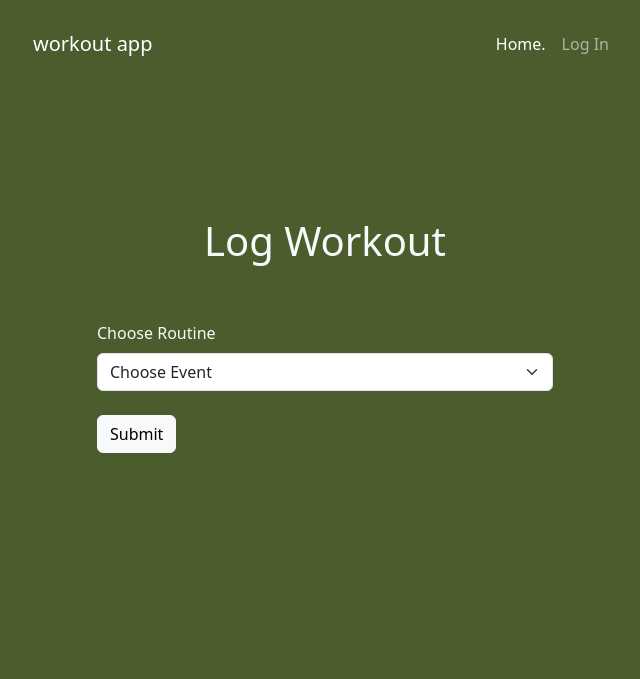
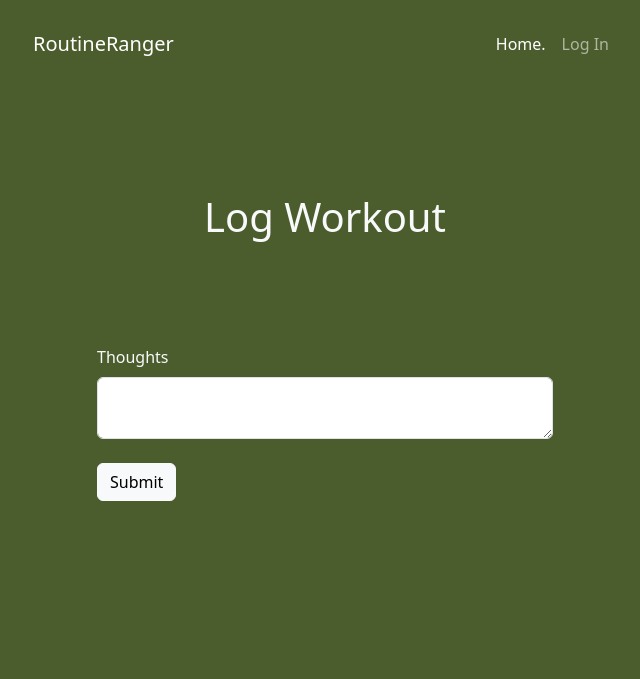
Before and after one commit to fredschuck/Routine_Ranger, a Flask app: page /log in a window 1280 px wide. Shown: the top 679 px of the page, without its empty margins (315-955 px from the left). Run offline with Flask 3, Linux system fonts and the light colour scheme.

Commit message:
Changed app brand name in navbar

```diff
--- a/templates/_layout.html
+++ b/templates/_layout.html
@@ -14,7 +14,7 @@
                     <nav class="navbar navbar-expand-sm" data-bs-theme="dark">
                         <div class="container-fluid">
                             <div>
-                                <a class="navbar-brand" href="/">workout app</a>
+                                <a class="navbar-brand" href="/">RoutineRanger</a>
                                 <button class="navbar-toggler navbar-dark" id="dropdown" type="button" data-bs-toggle="collapse" data-bs-target="#navbarNavAltMarkup" aria-controls="navbarNavAltMarkup" aria-expanded="false" aria-label="Toggle navigation">
                                     <span class="navbar-toggler-icon"></span>
                                 </button>
@@ -31,5 +31,6 @@
             </footer>
         </div>
     </div>
+    <script src="https://cdn.jsdelivr.net/npm/bootstrap@5.3.1/dist/js/bootstrap.bundle.min.js" integrity="sha384-HwwvtgBNo3bZJJLYd8oVXjrBZt8cqVSpeBNS5n7C8IVInixGAoxmnlMuBnhbgrkm" crossorigin="anonymous"></script>
 </body>
 </html>
--- a/templates/log.html
+++ b/templates/log.html
@@ -15,21 +15,30 @@
 {% block body %}
 <h1 class="text-center pb-5">Log Workout</h1>
 <div class="d-flex flex-column">
-    <form action="/register" method="post">
-        <!-- <div class="mb-3">
-            <label for="form-name-id" class="form-label">Name</label>
-            <input type="text" class="form-control" id="form-name-id" name="form-name" placeholder="Enter Name" required>
-        </div> -->
+    <form action="/log_select" method="post">
         <div class="mb-4">
-            <label for="droplist" class="form-label">Choose Routine</label>
-            <select class="form-select" id="droplist" name="droplist" aria-label="Default select example" required>
-            <option selected disabled value="">Choose Event</option>
-            {% for routine in routines %}
-                <option value="{{routine}}">{{routine}}</option>
+            {% for exercise in exercises %}
+            <h3 class="">Exercise Name</h3>
+                {%if exercise == "Cardio"%}
+                <label for="time" class="form-label">Time</label>
+                <input type="text" class="form-control" id="time" name="form-name" placeholder="" required>
+                <label for="distance" class="form-label">Distance</label>
+                <input type="text" class="form-control" id="distance" name="form-name" placeholder="" required>
+                <label for="speed" class="form-label">Speed</label>
+                <input type="text" class="form-control" id="speed" name="form-name" placeholder="" required>
+                {% else %}
+                <label for="sets" class="form-label">Sets</label>
+                <input type="text" class="form-control" id="sets" name="form-name" placeholder="" required>
+                <label for="reps" class="form-label">Reps</label>
+                <input type="text" class="form-control" id="reps" name="form-name" placeholder="" required>
+                <label for="weight" class="form-label">Weight</label>
+                <input type="text" class="form-control" id="weight" name="form-name" placeholder="" required>
+                {% endif %}
             {% endfor %}
-            </select>
+            <label for="thoughts" class="form-label pt-5">Thoughts</label>
+            <textarea name="thoughts" class="form-control" aria-label="With textarea"></textarea>
         </div>
         <button type="submit" class="btn btn-light">Submit</button>
-        </form>
+    </form>
 </div>
 {% endblock %}
```
Also changed, not shown: templates/create_exercise.html (+13 -5 lines), templates/index.html (+14 -1 lines), templates/routine_select.html (added, +30 -0 lines).
